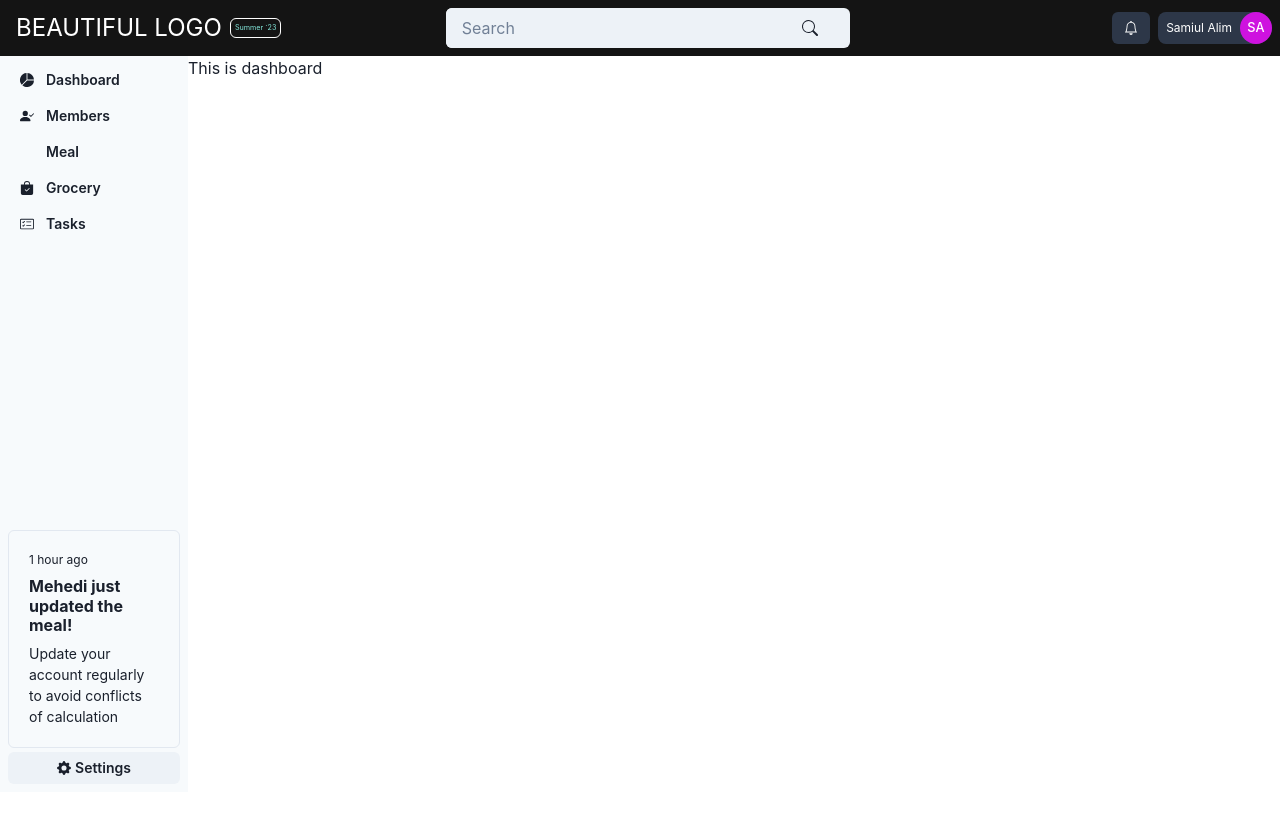
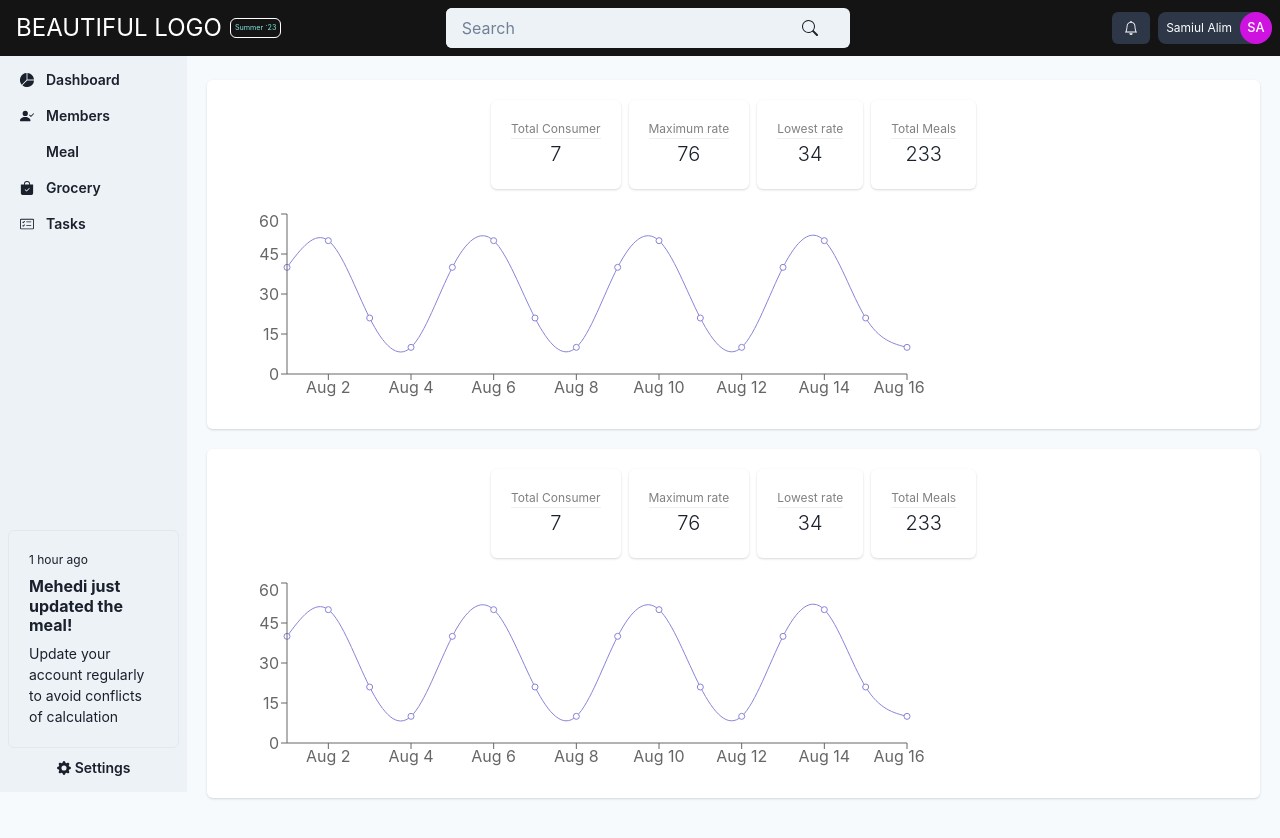
Before and after one commit to samiulalimseam/mess-acc-react-client, a React (Vite) app: page / in a window 1280 px wide. Shown: the top 838 px of the page. Built offline with nearby package versions, Linux system fonts and the light colour scheme; some icons are missing.

Commit message:
added some changes

```diff
--- a/package.json
+++ b/package.json
@@ -21,6 +21,7 @@
     "react-dom": "^18.2.0",
     "react-icons": "^4.10.1",
     "react-router-dom": "^6.15.0",
+    "recharts": "^2.7.3",
     "sort-by": "^1.2.0"
   },
   "devDependencies": {
--- /dev/null
+++ b/src/Components/Charts/MealRate.jsx
@@ -0,0 +1,106 @@
+import { Card, CardBody } from "@chakra-ui/card";
+import { Box, Divider, Text } from "@chakra-ui/layout";
+import React from "react";
+import {
+
+  Line,
+  LineChart,
+  ResponsiveContainer,
+  Tooltip,
+  XAxis,
+  YAxis,
+} from "recharts";
+
+const MealRate = () => {
+  const data = [
+    { name: "Aug 1 ", avg: 40 },
+    { name: "Aug 2 ", avg: 50 },
+    { name: "Aug 3 ", avg: 21 },
+    { name: "Aug 4 ", avg: 10 },
+    { name: "Aug 5 ", avg: 40 },
+    { name: "Aug 6 ", avg: 50 },
+    { name: "Aug 7 ", avg: 21 },
+    { name: "Aug 8 ", avg: 10 },
+    { name: "Aug 9 ", avg: 40 },
+    { name: "Aug 10 ", avg: 50 },
+    { name: "Aug 11 ", avg: 21 },
+    { name: "Aug 12 ", avg: 10 },
+    { name: "Aug 13 ", avg: 40 },
+    { name: "Aug 14 ", avg: 50 },
+    { name: "Aug 15 ", avg: 21 },
+    { name: "Aug 16 ", avg: 10 },
+  ];
+  return (
+    <Card w={"100%"} p={5} className="mealrate">
+      {" "}
+      <Box
+        w={"100%"}
+        margin={"auto"}
+        justifyContent={"center"}
+        marginBottom={5}
+        display={"flex"}
+        gap={2}
+      >
+        <Card maxW={"xs"}>
+          <CardBody>
+            <Text fontSize={"xs"} color={"gray"} fontStyle={""}>
+              Total Consumer
+            </Text>
+            <Divider />
+
+            <Text fontSize={"xl"} align={"center"} fontWeight={"light"}>
+              7
+            </Text>
+          </CardBody>
+        </Card>
+        <Card maxW={"xs"}>
+          <CardBody>
+            <Text fontSize={"xs"} color={"gray"}>
+              Maximum rate
+            </Text>
+            <Divider />
+            <Text fontSize={"xl"} align={"center"} fontWeight={"light"}>
+              76
+            </Text>
+          </CardBody>
+        </Card>
+        <Card maxW={"xs"}>
+          <CardBody>
+            <Text fontSize={"xs"} color={"gray"}>
+              Lowest rate
+            </Text>
+            <Divider />
+            <Text fontSize={"xl"} align={"center"} fontWeight={"light"}>
+              34
+            </Text>
+          </CardBody>
+        </Card>
+        <Card maxW={"xs"}>
+          <CardBody>
+            <Text fontSize={"xs"} color={"gray"}>
+              Total Meals
+            </Text>
+            <Divider />
+            <Text fontSize={"xl"} align={"center"} fontWeight={"light"}>
+              233
+            </Text>
+          </CardBody>
+        </Card>
+      </Box>
+      <ResponsiveContainer width={700} height={200}>
+        <LineChart
+          data={data}
+          margin={{ top: 5, right: 20, bottom: 5, left: 0 }}
+        >
+          <Line type="natural" dataKey="avg" stroke="#8884d8" />
+
+          <XAxis dataKey="name" />
+          <YAxis />
+          <Tooltip />
+        </LineChart>
+      </ResponsiveContainer>
+    </Card>
+  );
+};
+
+export default MealRate;
--- /dev/null
+++ b/src/Components/Charts/MemberDashboard.jsx
@@ -0,0 +1,107 @@
+import { Card, CardBody } from "@chakra-ui/card";
+import { Box, Divider, Text } from "@chakra-ui/layout";
+import React from "react";
+import {
+  Bar,
+  BarChart,
+  Line,
+  LineChart,
+  ResponsiveContainer,
+  Tooltip,
+  XAxis,
+  YAxis,
+} from "recharts";
+
+const MemberDashboard = () => {
+  const data = [
+    { name: "Aug 1 ", avg: 40 },
+    { name: "Aug 2 ", avg: 50 },
+    { name: "Aug 3 ", avg: 21 },
+    { name: "Aug 4 ", avg: 10 },
+    { name: "Aug 5 ", avg: 40 },
+    { name: "Aug 6 ", avg: 50 },
+    { name: "Aug 7 ", avg: 21 },
+    { name: "Aug 8 ", avg: 10 },
+    { name: "Aug 9 ", avg: 40 },
+    { name: "Aug 10 ", avg: 50 },
+    { name: "Aug 11 ", avg: 21 },
+    { name: "Aug 12 ", avg: 10 },
+    { name: "Aug 13 ", avg: 40 },
+    { name: "Aug 14 ", avg: 50 },
+    { name: "Aug 15 ", avg: 21 },
+    { name: "Aug 16 ", avg: 10 },
+  ];
+  return (
+    <Card w={"100%"} p={5} className="mealrate">
+      {" "}
+      <Box
+        w={"100%"}
+        margin={"auto"}
+        justifyContent={"center"}
+        marginBottom={5}
+        display={"flex"}
+        gap={2}
+      >
+        <Card maxW={"xs"}>
+          <CardBody>
+            <Text fontSize={"xs"} color={"gray"} fontStyle={""}>
+              Total Consumer
+            </Text>
+            <Divider />
+
+            <Text fontSize={"xl"} align={"center"} fontWeight={"light"}>
+              7
+            </Text>
+          </CardBody>
+        </Card>
+        <Card maxW={"xs"}>
+          <CardBody>
+            <Text fontSize={"xs"} color={"gray"}>
+              Maximum rate
+            </Text>
+            <Divider />
+            <Text fontSize={"xl"} align={"center"} fontWeight={"light"}>
+              76
+            </Text>
+          </CardBody>
+        </Card>
+        <Card maxW={"xs"}>
+          <CardBody>
+            <Text fontSize={"xs"} color={"gray"}>
+              Lowest rate
+            </Text>
+            <Divider />
+            <Text fontSize={"xl"} align={"center"} fontWeight={"light"}>
+              34
+            </Text>
+          </CardBody>
+        </Card>
+        <Card maxW={"xs"}>
+          <CardBody>
+            <Text fontSize={"xs"} color={"gray"}>
+              Total Meals
+            </Text>
+            <Divider />
+            <Text fontSize={"xl"} align={"center"} fontWeight={"light"}>
+              233
+            </Text>
+          </CardBody>
+        </Card>
+      </Box>
+      <ResponsiveContainer width={700} height={200}>
+        <LineChart
+          data={data}
+          margin={{ top: 5, right: 20, bottom: 5, left: 0 }}
+        >
+          <Line type="natural" dataKey="avg" stroke="#8884d8" />
+
+          <XAxis dataKey="name" />
+          <YAxis />
+          <Tooltip />
+        </LineChart>
+      </ResponsiveContainer>
+    </Card>
+  );
+};
+
+export default MemberDashboard;
--- /dev/null
+++ b/src/Components/Member/MemberList.jsx
@@ -0,0 +1,40 @@
+import { Box } from "@chakra-ui/layout";
+import { Table, TableCaption, TableContainer, Tbody, Td, Tfoot, Th, Thead, Tr } from "@chakra-ui/table";
+import React from "react";
+
+const MemberList = () => {
+  return (
+    <Box borderRadius={'lg'}  border={'1px solid lightGray'} height={'3xl'}>
+
+    <TableContainer >
+      <Table  variant="striped">
+        <TableCaption>Imperial to metric conversion factors</TableCaption>
+        <Thead>
+          <Tr>
+            <Th>Name</Th>
+            <Th>Phone</Th>
+            <Th isNumeric>multiply by</Th>
+          </Tr>
+        </Thead>
+        <Tbody>
+          <Tr>
+            <Td>inches</Td>
+            <Td>millimetres (mm)</Td>
+            <Td isNumeric>25.4</Td>
+          </Tr>
+
+        </Tbody>
+        <Tfoot>
+          <Tr>
+            <Th>To convert</Th>
+            <Th>into</Th>
+            <Th isNumeric>multiply by</Th>
+          </Tr>
+        </Tfoot>
+      </Table>
+    </TableContainer>
+    </Box>
+  );
+};
+
+export default MemberList;
--- a/src/Components/Shared/Navbar.jsx
+++ b/src/Components/Shared/Navbar.jsx
@@ -12,7 +12,8 @@ import React from "react";
 
 const Navbar = () => {
   return (
-    <Box position={'sticky'}
+    <Box position={'fixed'}
+    zIndex={9999}
     top={0}
       bg={"blackAlpha.900"}
       textColor={"white"}
--- a/src/Components/Shared/Sidebar.jsx
+++ b/src/Components/Shared/Sidebar.jsx
@@ -24,16 +24,24 @@ const Sidebar = () => {
     {
       label: "Dashboard",
       icon: <BsFillPieChartFill></BsFillPieChartFill>,
-      link: "/",
+      link: "/dashboard",
     },
     {
       label: "Members",
       icon: <BsPersonCheckFill></BsPersonCheckFill>,
-      link: "/",
+      link: "/members",
     },
-    { label: "Meal", icon: <PiBowlFoodFill></PiBowlFoodFill>, link: "/" },
-    { label: "Grocery", icon: <BsBagCheckFill></BsBagCheckFill>, link: "/" },
-    { label: "Tasks", icon: <BsCardChecklist></BsCardChecklist>, link: "/" },
+    { label: "Meal", icon: <PiBowlFoodFill></PiBowlFoodFill>, link: "/meal" },
+    {
+      label: "Grocery",
+      icon: <BsBagCheckFill></BsBagCheckFill>,
+      link: "/grocery",
+    },
+    {
+      label: "Tasks",
+      icon: <BsCardChecklist></BsCardChecklist>,
+      link: "/tasks",
+    },
   ];
   return (
     <Box
@@ -44,12 +52,12 @@ const Sidebar = () => {
       position={"sticky"}
       top={"56px"}
       style={{ width: "17%", height: "92vh" }}
-      bg={"gray.50"}
+      bg={"gray.100"}
       padding={2}
     >
       <Box
         display={"flex"}
-        gap={1}
+        gap={'1'}
         flexDirection={"column"}
         alignItems={"left"}
         justifyContent={"center"}
@@ -75,7 +83,7 @@ const Sidebar = () => {
           );
         })}
       </Box>
-      <Box display={'flex'} flexDirection={'column'} gap={1}>
+      <Box  display={"flex"} flexDirection={"column"} gap={1}>
         <Box>
           <LinkBox as="article" maxW="sm" p="5" borderWidth="1px" rounded="md">
             <Box as="time" dateTime="2021-01-15 15:30:00 +0000 UTC">
@@ -90,7 +98,15 @@ const Sidebar = () => {
           </LinkBox>
         </Box>
         <Link>
-          <Button alignItems={'center'} display={'flex'} gap={1} width={'full'} size={'sm'}><BsGearFill></BsGearFill>Settings</Button>
+          <Button
+            alignItems={"center"}
+            display={"flex"}
+            gap={1}
+            width={"full"}
+            size={"sm"}
+          >
+            <BsGearFill></BsGearFill>Settings
+          </Button>
         </Link>
       </Box>
     </Box>
--- a/src/pages/Dashboard.jsx
+++ b/src/pages/Dashboard.jsx
@@ -1,10 +1,13 @@
 import { Box } from '@chakra-ui/layout';
 import React from 'react';
+import MealRate from '../Components/Charts/MealRate';
+import MemberDashboard from '../Components/Charts/MemberDashboard';
 
 const Dashboard = () => {
     return (
-        <Box height={'6xl'} width={'full'}>
-            This is dashboard
+        <Box display={'flex'} gap={5} flexDirection={'column'} height={'6xl'} width={'full'}>
+            <MealRate></MealRate>
+            <MemberDashboard></MemberDashboard>
         </Box>
     );
 };
--- a/src/pages/MainLayout.jsx
+++ b/src/pages/MainLayout.jsx
@@ -1,23 +1,22 @@
-import React from 'react';
-import Navbar from '../Components/Shared/Navbar';
-import Footer from '../Components/Shared/Footer';
-import Sidebar from '../Components/Shared/Sidebar';
-import { Outlet } from 'react-router-dom';
-import { Flex } from '@chakra-ui/layout';
+import React from "react";
+import Navbar from "../Components/Shared/Navbar";
+import Footer from "../Components/Shared/Footer";
+import Sidebar from "../Components/Shared/Sidebar";
+import { Outlet } from "react-router-dom";
+import { Box, Flex } from "@chakra-ui/layout";
 
 const MainLayout = () => {
-    return (
-        <div style={{width:'100%' , height:'100%'} }>
-            <Navbar></Navbar>
-           <Flex >
-            <Sidebar></Sidebar>
-            <Outlet>
-
-            </Outlet>
-           </Flex>
-
-        </div>
-    );
+  return (
+    <Box bg={'gray.50'} style={{ width: "100%", height: "100%" }}>
+      <Navbar></Navbar>
+      <Flex marginTop={0}>
+        <Sidebar></Sidebar>
+        <Box  p={5} mx={'auto'} w={'100%'}  marginTop={"60px"}>
+          <Outlet></Outlet>
+        </Box>
+      </Flex>
+    </Box>
+  );
 };
 
 export default MainLayout;
```
Also changed, not shown: src/Routers/Routes.jsx (+26 -0 lines), 1 other file (tests, documents, lock files or other folders).
